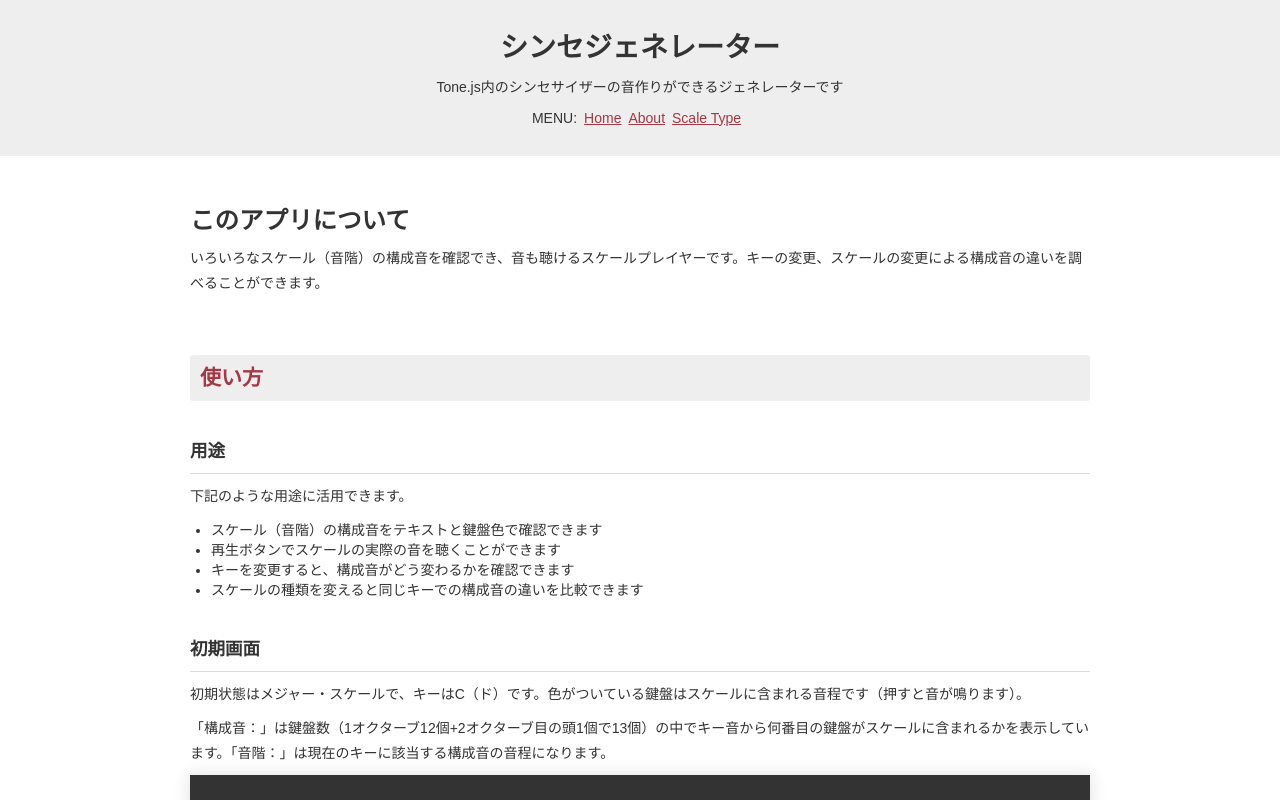
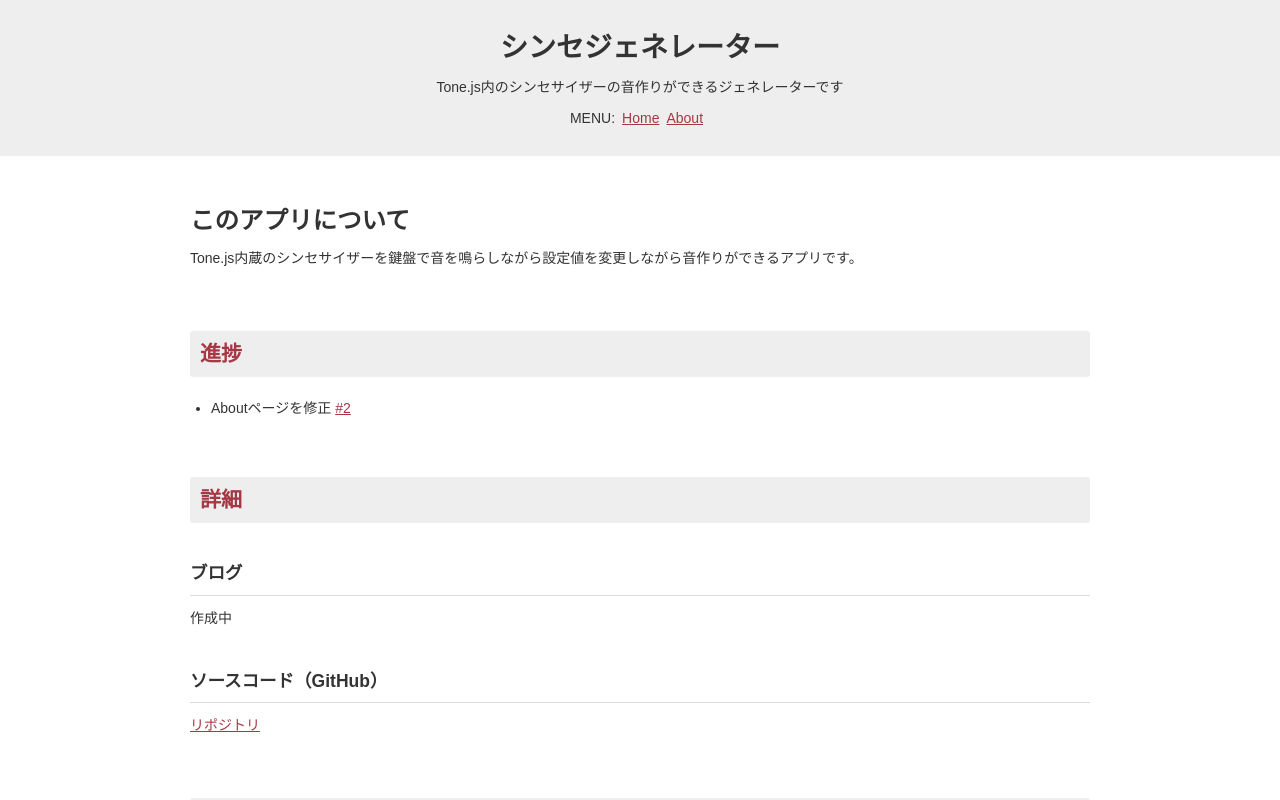
Before and after one commit to ryo-i/synth-generator, a Next.js app: page /about in a window 1280 px wide. Shown: the top 800 px of the page. Built offline with nearby package versions, Linux system fonts and the light colour scheme.

Commit message:
Aboutページを修正 #2

```diff
--- a/components/Header.tsx
+++ b/components/Header.tsx
@@ -38,7 +38,7 @@ function Header() {
           <span>MENU:</span>
           <Link href="/">Home</Link>
           <Link href="/about">About</Link>
-          <Link href="/scale_type">Scale Type</Link>
+          { /* <Link href="/scale_type">Scale Type</Link> */ }
         </nav>
       </div>
     </HeaderTag>
--- a/pages/about.tsx
+++ b/pages/about.tsx
@@ -8,7 +8,7 @@ import Data from '../data/data.json';
 
 const headerTitle = Data.header.title;
 const pageTitle = 'このアプリについて';
-const pageText = 'いろいろなスケール（音階）の構成音を確認でき、音も聴けるスケールプレイヤーです。キーの変更、スケールの変更による構成音の違いを調べることができます。';
+const pageText = 'Tone.js内蔵のシンセサイザーを鍵盤で音を鳴らしながら設定値を変更しながら音作りができるアプリです。';
 const headTitle = pageTitle + ' | ' + headerTitle;
 
 
@@ -51,6 +51,23 @@ function About() {
             <h1>{ pageTitle }</h1>
             <p dangerouslySetInnerHTML={{ __html: pageText }}></p>
             <section>
+                <h2>進捗</h2>
+                <ul>
+                    <li>Aboutページを修正 <a href="https://github.com/ryo-i/synth-generator/issues/2">#2</a></li>
+                </ul>
+            </section>
+            <section>
+                <h2>詳細</h2>
+                <section>
+                    <h3>ブログ</h3>
+                    <p>作成中</p>
+                </section>
+                <section>
+                    <h3>ソースコード（GitHub）</h3>
+                    <p><a href="https://github.com/ryo-i/synth-generator" target="_blank">リポジトリ</a></p>
+                </section>
+            </section>
+            { /* <section>
                 <h2>使い方</h2>
                 <section>
                     <h3>用途</h3>
@@ -119,7 +136,7 @@ function About() {
                     <h3>ソースコード（GitHub）</h3>
                     <p><a href="https://github.com/ryo-i/scale-player">リポジトリ</a></p>
                 </section>
-            </section>
+            </section> */ }
             <Profile />
         </Main>
         <Footer />
```
Also changed, not shown: 1 other file (tests, documents, lock files or other folders).
